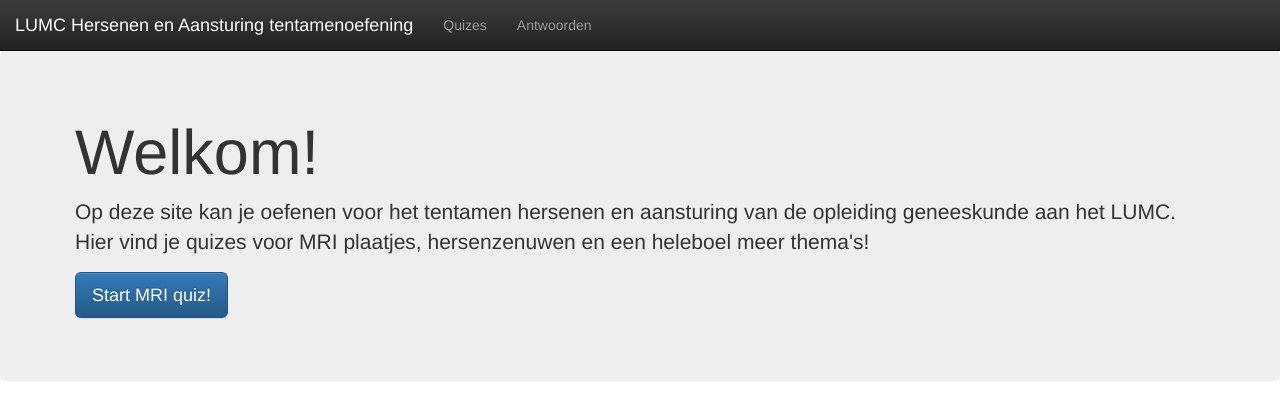
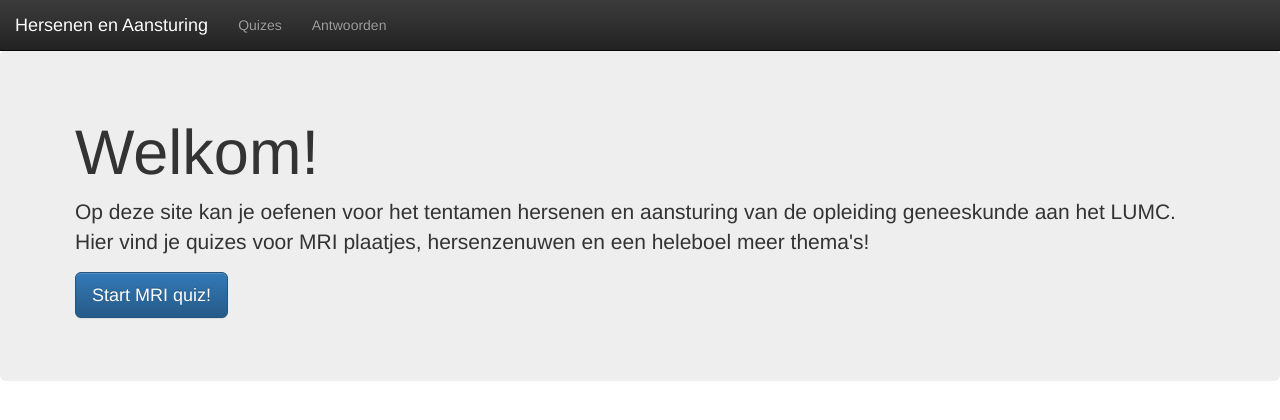
Before and after one commit to htygithub/mri-quiz, a Django app: page / in a window 1280 px wide. Shown: the top 420 px of the page. Run offline with Django 3.2, Linux system fonts and the light colour scheme; data that the repository does not hold is empty; some libraries are stand-ins or nearby versions.

Commit message:
Shorten title

```diff
--- a/mriquiz/templates/master.html
+++ b/mriquiz/templates/master.html
@@ -26,7 +26,7 @@
                         <span class="icon-bar"></span>
                         <span class="icon-bar"></span>
                     </button>
-                    <a class="navbar-brand" href="{% url "home" %}">LUMC Hersenen en Aansturing tentamenoefening</a>
+                    <a class="navbar-brand" href="{% url "home" %}">Hersenen en Aansturing</a>
                 </div>
                 <div class="navbar-collapse collapse">
                     <ul class="nav navbar-nav navbar-left">
```
